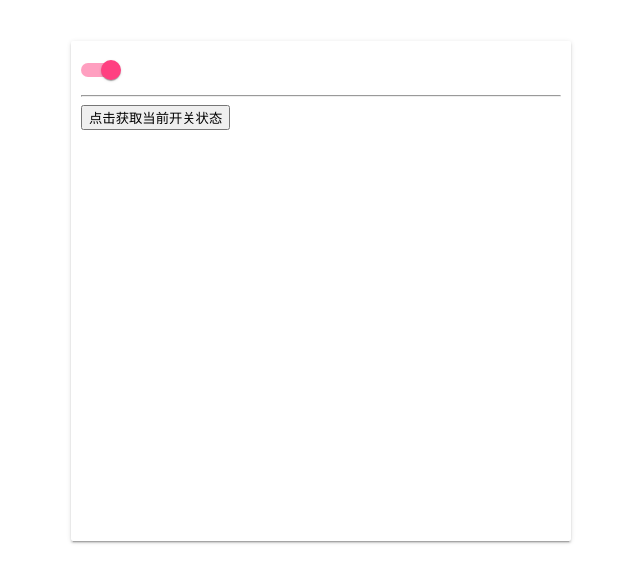
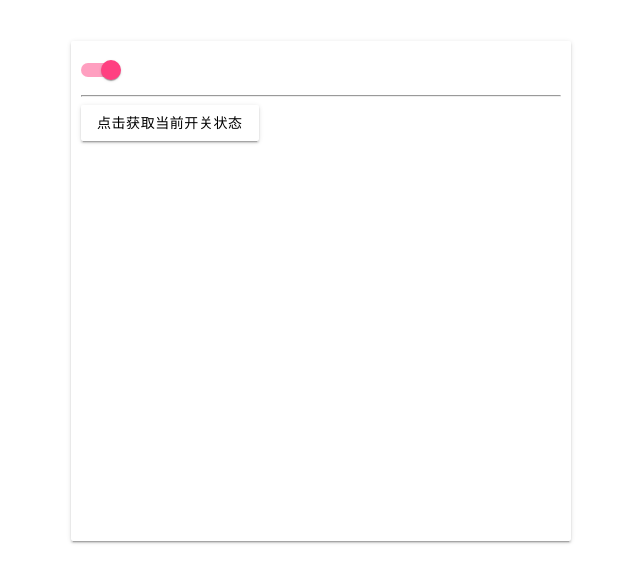
Before and after one commit to hhp1614/JS-Components, a plain HTML site: page demos/switch.html in a window 1280 px wide. Shown: the part 109-692 px from the top of the page, without its empty margins (319-959 px from the left). Drawn offline with Linux system fonts and the light colour scheme.

Commit message:
更新按钮样式

```diff
--- a/lib/css/base.css
+++ b/lib/css/base.css
@@ -12,8 +12,9 @@ body {
 	font-family: '微软雅黑';
 	font-size: 16px;
 }
+
+/* 容器 */
 .wrapper {
-	/* 容器 */
 	width: 500px;
 	max-width: 80%;
 	height: 500px;
@@ -55,3 +56,42 @@ body {
 	color: #999;
 	font-size: 0.7em;
 }
+
+/* 按钮 */
+button {
+	position: relative;
+	display: inline-block;
+	min-width: 88px;
+	height: 36px;
+	padding: 0 16px;
+	margin: 0;
+	overflow: hidden;
+	font-size: 14px;
+	font-weight: 500;
+	line-height: 36px;
+	color: inherit;
+	cursor: pointer;
+	text-align: center;
+	text-decoration: none;
+	text-transform: uppercase;
+	letter-spacing: .04em;
+	white-space: nowrap;
+	vertical-align: middle;
+	touch-action: manipulation;
+	zoom: 1;
+	user-select: none;
+	background: 0 0;
+	border: none;
+	border-radius: 2px;
+	outline: 0;
+	transition: all .2s cubic-bezier(.4,0,.2,1),box-shadow .2s cubic-bezier(.4,0,1,1),-webkit-box-shadow .2s cubic-bezier(.4,0,1,1);
+	will-change: box-shadow;
+	-webkit-user-drag: none;
+	box-shadow: 0 3px 1px -2px rgba(0,0,0,.2), 0 2px 2px 0 rgba(0,0,0,.14), 0 1px 5px 0 rgba(0,0,0,.12);
+}
+button:hover {
+	background-color: rgba(0,0,0,.1);
+}
+button:active {
+	background-color: all .2s cubic-bezier(.4,0,.2,1),box-shadow .2s cubic-bezier(.4,0,1,1),-webkit-box-shadow .2s cubic-bezier(.4,0,1,1);
+}
```
Also changed, not shown: demos/switch.html (+1 -0 lines).
